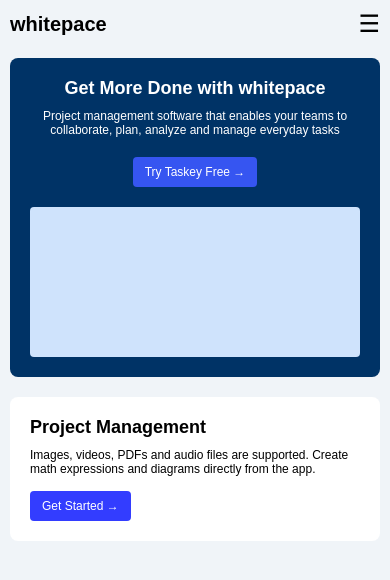
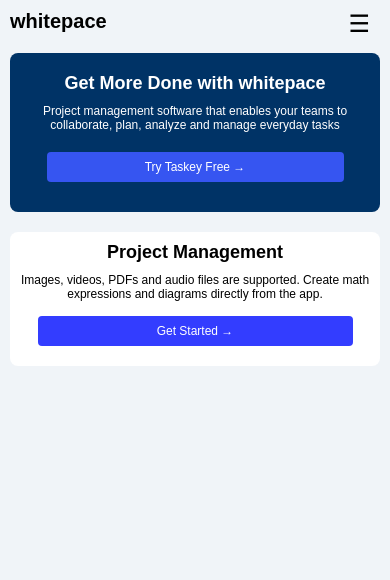
Before and after one commit to samiafatima01/-whitepace-mobileview, a plain HTML site: page index.html in a window 390 px wide. Drawn offline with Linux system fonts and the light colour scheme.

Commit message:
Fixed image error and finalized mobile view

```diff
--- a/style.css
+++ b/style.css
@@ -120,3 +120,32 @@ header {
     padding: 8px 12px;
   }
 }
+
+
+@media only screen and (max-width: 768px) {
+  .hero {
+    text-align: center;
+  }
+
+  .hero-image {
+    display: none; /* Hide image in mobile view */
+  }
+
+  .features {
+    text-align: center;
+    padding: 10px;
+  }
+
+  button {
+    width: 90%;
+    margin: 10px auto;
+    display: block;
+  }
+
+  .menu {
+    font-size: 24px;
+    position: absolute;
+    top: 10px;
+    right: 20px;
+  }
+}
```
Also changed, not shown: index.html (line endings or trailing spaces).
